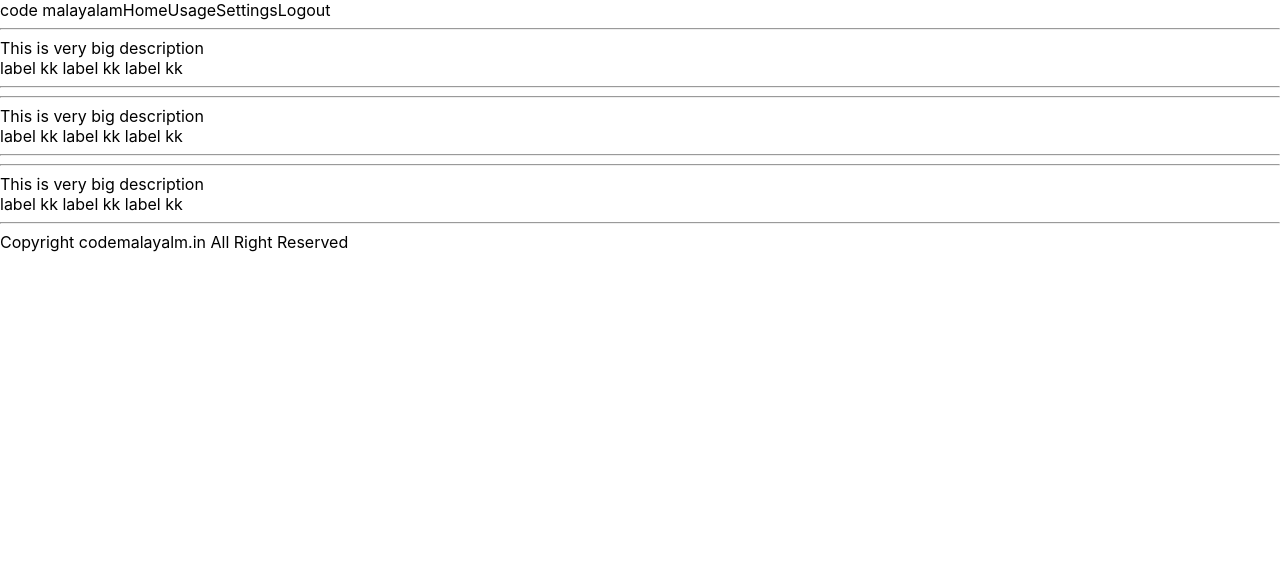
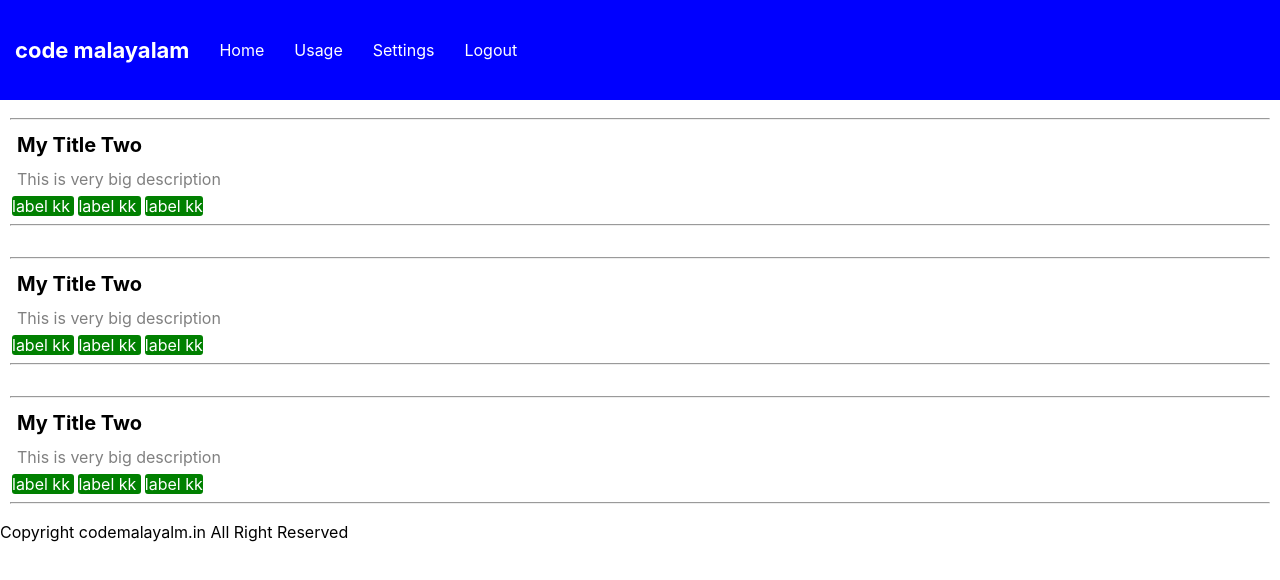
Before and after one commit to anupamatm/react_code_malayalam, a React (Create React App) app: page / in a window 1280 px wide. Shown: the top 580 px of the page. Built offline with nearby package versions, Linux system fonts and the light colour scheme.

Commit message:
adding css

```diff
--- a/public/index.html
+++ b/public/index.html
@@ -10,6 +10,8 @@
       content="Web site created using create-react-app"
     />
     <link rel="apple-touch-icon" href="%PUBLIC_URL%/logo192.png" />
+    <link rel="stylesheet" href="%PUBLIC_URL%/styles.css">
+
     <!--
       manifest.json provides metadata used when your web app is installed on a
       user's mobile device or desktop. See https://developers.google.com/web/fundamentals/web-app-manifest/
--- a/src/App.js
+++ b/src/App.js
@@ -1,5 +1,9 @@
 import Label from './Label';
+import Header from './component/Header';
+import Footer from './component/Footer'
+import './list/List.css'
 import logo from './logo.svg';
+
 // import './App.css';
 
 function ListItem(){
@@ -7,8 +11,12 @@ function ListItem(){
     <div className='list-item'>
       <hr/>
       <div className='list-title'>
+        My Title Two
+      </div>
+      <div className='list-description'>
         This is very big description
       </div>
+
       <div className='list-label'>
         <Label/>
         <Label/>
@@ -22,13 +30,7 @@ function ListItem(){
 function App() {
   return (
     <div className="App">
-      <header className="App-header">
-        <span className='header-title'>code malayalam</span>
-        <span>Home</span>
-        <span>Usage</span>
-        <span>Settings</span>
-        <span>Logout</span>
-      </header>
+      <Header/>
       <div className='app-body'>
           <div className='app-list'>
 
@@ -39,9 +41,7 @@ function App() {
 
           </div>
       </div>
-      <div className='app-footer'>
-          Copyright codemalayalm.in All Right Reserved
-      </div>
+     <Footer/>
     </div>
   );
 }
--- a/src/Label.js
+++ b/src/Label.js
@@ -1,5 +1,5 @@
 import React from 'react'
-
+import './list/Label.css'
 // function Label() {
 //   return (
 //     <span>label A </span>
@@ -10,7 +10,7 @@ import React from 'react'
 
 class Label extends React.Component{
     render(){
-        return <span> label kk </span>
+        return <span className='list-label-item'> label kk </span>
     }
 }
 
--- /dev/null
+++ b/src/component/Footer.css
@@ -0,0 +1,6 @@
+
+.app-footer{
+    color: gray;
+    margin: 10px;
+    padding: 10px;
+}
--- /dev/null
+++ b/src/component/Footer.js
@@ -0,0 +1,11 @@
+import React from 'react'
+
+function Footer() {
+  return (
+    <div className='app-footer'>
+        Copyright codemalayalm.in All Right Reserved
+    </div>
+  )
+}
+
+export default Footer
--- /dev/null
+++ b/src/component/Header.css
@@ -0,0 +1,17 @@
+.App-header{
+    height: 100px;
+    background-color: blue;
+    color: white;
+    display: flex;
+    align-items: center;
+
+}
+
+.App-header span{
+    margin: 5px;
+    padding: 10px;
+}
+.header-title{
+    font-weight: bolder;
+    font-size: 22px;
+}
--- /dev/null
+++ b/src/component/Header.js
@@ -0,0 +1,16 @@
+import React from 'react'
+import './Header.css'
+
+function Header() {
+  return (
+    <div className="App-header">
+        <span className='header-title'>code malayalam</span>
+        <span>Home</span>
+        <span>Usage</span>
+        <span>Settings</span>
+        <span>Logout</span>
+    </div>
+  )
+}
+
+export default Header
--- /dev/null
+++ b/src/list/Label.css
@@ -0,0 +1,7 @@
+.list-label-item{
+    background:green;
+    color: white;
+    padding: 2px 5 px;
+    margin: 2px;
+    border-radius: 3px;
+}
--- /dev/null
+++ b/src/list/List.css
@@ -0,0 +1,16 @@
+.list-item{
+margin: 5px;
+padding: 5px;
+}
+.list-title{
+    margin: 2px;
+    padding: 5px;
+    font-weight: bolder;
+    font-size: 20px;
+}
+.list-description{
+
+ margin: 2px;
+    padding: 5px;
+    color: gray;
+}
```
Also changed, not shown: public/styles.css (added, +7 -0 lines).
